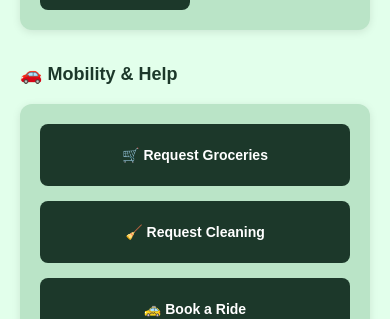
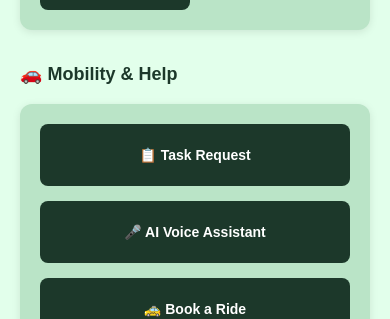
Before and after one commit to naveediqbal4765/smart-assistant-senior-citizens, a React (Create React App) app in the folder frontend/: page /test/elder-dashboard in a window 390 px wide. Shown: the part 1598-1917 px from the top of the page. Built offline with nearby package versions, Linux system fonts and the light colour scheme; no server answers.

Commit message:
Update Mobility & Help buttons: Task Request and AI Voice Assistant, fix emergency contact hover color to dashboard background

```diff
--- a/frontend/src/pages/ElderDashboard.js
+++ b/frontend/src/pages/ElderDashboard.js
@@ -284,9 +284,9 @@ const ElderDashboard = () => {
                       transition: "all 0.3s ease",
                     }}
                     onMouseEnter={(e) => {
-                      e.currentTarget.style.backgroundColor = COLORS.mediumGreen;
+                      e.currentTarget.style.backgroundColor = COLORS.dashboardBg;
                       e.currentTarget.style.transform = "scale(1.05)";
-                      e.currentTarget.style.color = COLORS.white;
+                      e.currentTarget.style.color = COLORS.darkGreen;
                     }}
                     onMouseLeave={(e) => {
                       e.currentTarget.style.backgroundColor = COLORS.veryLightGreen;
@@ -429,13 +429,13 @@ const ElderDashboard = () => {
                   onMouseEnter={(e) => (e.target.style.backgroundColor = COLORS.darkMediumGreen)}
                   onMouseLeave={(e) => (e.target.style.backgroundColor = COLORS.darkGreen)}
                 >
-                  🛒 Request Groceries
+                  📋 Task Request
                 </button>
                 <button style={{ padding: "20px", backgroundColor: COLORS.darkGreen, color: COLORS.white, border: "none", borderRadius: "8px", cursor: "pointer", fontWeight: 600, fontSize: "14px", transition: "all 0.3s ease" }}
                   onMouseEnter={(e) => (e.target.style.backgroundColor = COLORS.darkMediumGreen)}
                   onMouseLeave={(e) => (e.target.style.backgroundColor = COLORS.darkGreen)}
                 >
-                  🧹 Request Cleaning
+                  🎤 AI Voice Assistant
                 </button>
                 <button style={{ padding: "20px", backgroundColor: COLORS.darkGreen, color: COLORS.white, border: "none", borderRadius: "8px", cursor: "pointer", fontWeight: 600, fontSize: "14px", transition: "all 0.3s ease" }}
                   onMouseEnter={(e) => (e.target.style.backgroundColor = COLORS.darkMediumGreen)}
```
